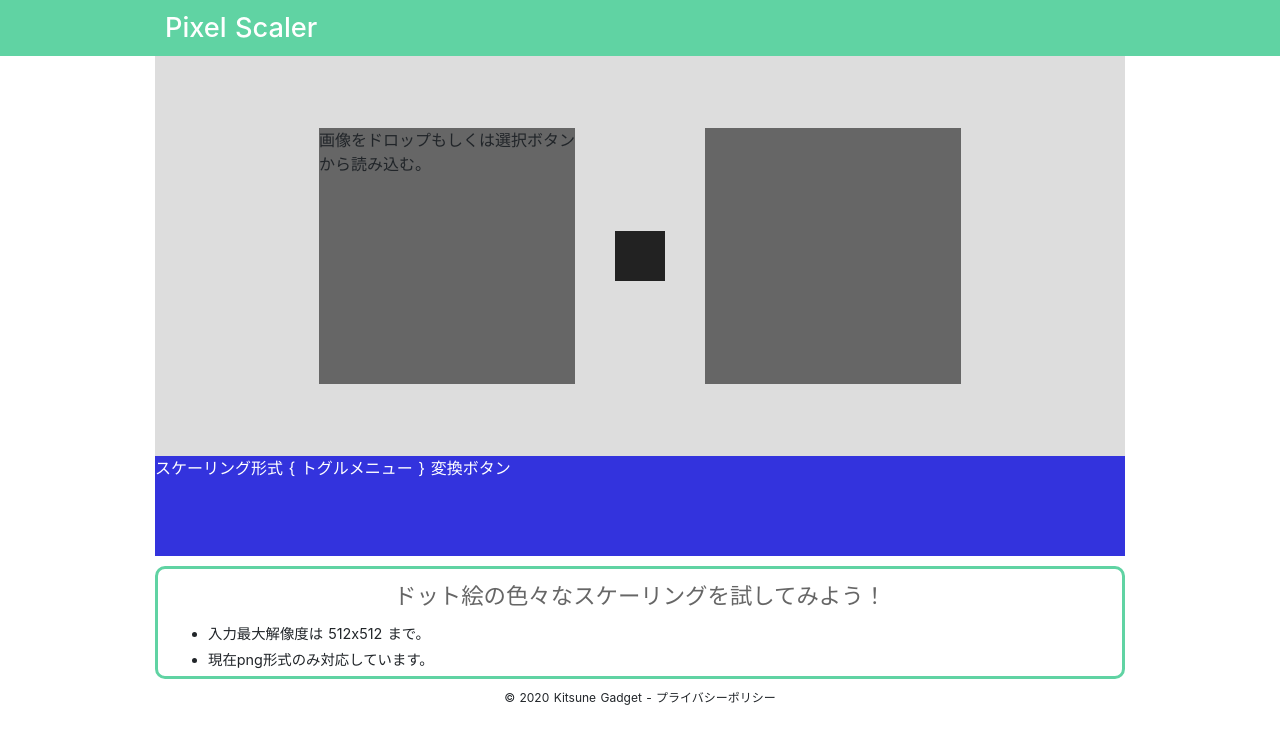
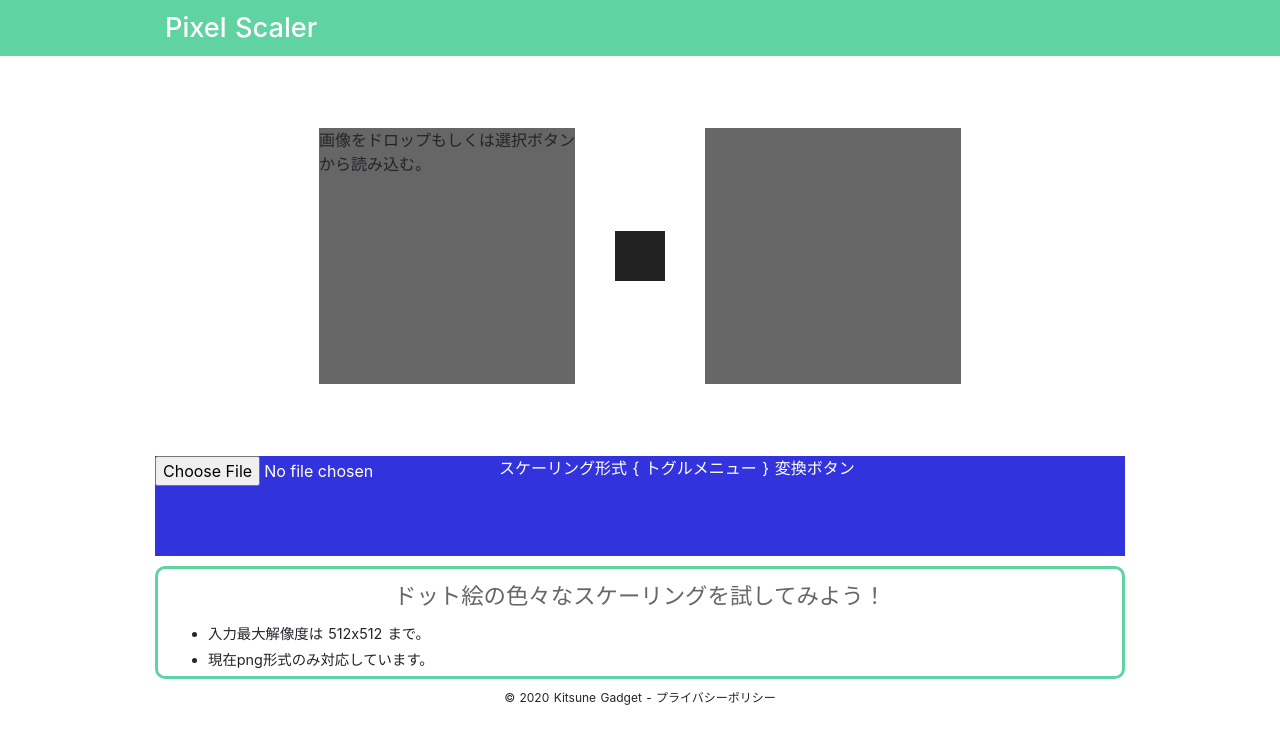
Before and after one commit to kitsunegadget/pixelart-scaler, a Nuxt app: page / in a window 1280 px wide. Shown: the top 744 px of the page. Built offline with nearby package versions, Linux system fonts and the light colour scheme.

Commit message:
ファイルドロップ時の画像読み込み実装

```diff
--- a/components/Content.vue
+++ b/components/Content.vue
@@ -4,8 +4,12 @@
       <div class="content-inside">
         <PixelScaler />
         <div class="description">
-          <span>ドット絵の色々なスケーリングを試してみよう！</span>
-          <ul v-for="note in description" :key="note" class="description-note">
+          <span>{{ description.title }}</span>
+          <ul
+            v-for="note in description.notes"
+            :key="note"
+            class="description-note"
+          >
             <li>{{ note }}</li>
           </ul>
         </div>
@@ -24,10 +28,13 @@ export default Vue.extend({
   },
   data() {
     return {
-      description: [
-        '入力最大解像度は 512x512 まで。',
-        '現在png形式のみ対応しています。'
-      ]
+      description: {
+        title: 'ドット絵の色々なスケーリングを試してみよう！',
+        notes: [
+          '入力最大解像度は 512x512 まで。',
+          '現在png形式のみ対応しています。'
+        ]
+      }
     }
   }
 })
--- a/components/content/PixelScaler.vue
+++ b/components/content/PixelScaler.vue
@@ -6,45 +6,38 @@
         変換したいドット画像をドロップ
       </div>
     </div>
-    <PixelScalerTop class="dragArea" />
-    <div class="pixel-scaler-bottom dragArea">
-      <div class="scale-style dragArea">
-        スケーリング形式 { トグルメニュー } 変換ボタン
-      </div>
-    </div>
+    <PixelScalerTop class="dragArea" :input-data="inputData" />
+    <PixelScalerBottom class="dragArea" />
   </div>
 </template>
 
 <script lang="ts">
 import Vue from 'vue'
 import PixelScalerTop from './PixelScalerTop.vue'
+import PixelScalerBottom from './PixelScalerBottom.vue'
 
 export default Vue.extend({
   components: {
-    PixelScalerTop
+    PixelScalerTop,
+    PixelScalerBottom
   },
   data() {
     return {
-      isShowOverlay: false
+      isShowOverlay: false,
+      inputData: ''
     }
   },
   mounted() {
     document.addEventListener(
-      'dragenter',
+      'dragover',
       (event: DragEvent) => {
+        event.preventDefault()
         if (event !== null && event.target !== null) {
           const elem = event.target as HTMLElement
           if (elem.className.includes('dragArea')) {
             this.isShowOverlay = true
           }
         }
-      },
-      false
-    )
-    document.addEventListener(
-      'dragover',
-      event => {
-        event.preventDefault()
       },
       false
     )
@@ -64,10 +57,22 @@ export default Vue.extend({
       'drop',
       (event: DragEvent) => {
         event.preventDefault()
-        if (event !== null && event.target !== null) {
-          const elem = event.target as HTMLElement
-          if (elem.className.includes('dragArea')) {
-            this.isShowOverlay = false
+        if (event !== null) {
+          if (event.target !== null) {
+            const elem = event.target as HTMLElement
+            if (elem.className.includes('dragArea')) {
+              this.isShowOverlay = false
+            }
+          }
+          if (
+            event.dataTransfer !== null &&
+            event.dataTransfer.files[0] !== undefined
+          ) {
+            const data = event.dataTransfer.files[0]
+            if (data.type === 'image/png') {
+              const blob = data.slice(0, data.size, data.type)
+              this.inputData = URL.createObjectURL(blob)
+            }
           }
         }
       },
@@ -99,9 +104,4 @@ export default Vue.extend({
     @include absolute-centering;
   }
 }
-.pixel-scaler-bottom {
-  height: 100px;
-  background: #3333dd;
-  color: white;
-}
 </style>
--- /dev/null
+++ b/components/content/PixelScalerBottom.vue
@@ -0,0 +1,27 @@
+<template>
+  <div class="pixel-scaler-bottom">
+    <div class="load-button">
+      <input id="inputFile" type="file" />
+    </div>
+    <div class="scale-style dragArea">
+      スケーリング形式 { トグルメニュー } 変換ボタン
+    </div>
+  </div>
+</template>
+
+<script lang="ts">
+import Vue from 'vue'
+export default Vue.extend({
+
+})
+</script>
+
+<style lang="scss">
+.pixel-scaler-bottom {
+  display: flex;
+  flex-direction: row;
+  height: 100px;
+  background: #3333dd;
+  color: white;
+}
+</style>
--- a/components/content/PixelScalerTop.vue
+++ b/components/content/PixelScalerTop.vue
@@ -1,24 +1,60 @@
 <template>
-  <div class="pixel-scaler-top">
+  <div class="pixel-scaler-top" draggable="false">
     <div class="input-image">
-      画像をドロップもしくは選択ボタンから読み込む。
+      <span v-show="!imageChanged">
+        画像をドロップもしくは選択ボタンから読み込む。
+      </span>
+      <img
+        v-show="imageChanged"
+        id="image"
+        :src="inputData"
+        draggable="false"
+      />
     </div>
     <div class="transform-arrow"></div>
     <div class="output-image"></div>
   </div>
 </template>
 
+<script lang="ts">
+import Vue from 'vue'
+export default Vue.extend({
+  props: {
+    inputData: {
+      type: String,
+      default: '',
+      required: true
+    }
+  },
+  data() {
+    return {
+      imageChanged: false
+    }
+  },
+  watch: {
+    inputData() {
+      this.imageChanged = true
+    }
+  }
+})
+</script>
 <style lang="scss">
 .pixel-scaler-top {
   @include flex-centering(row);
   height: 400px;
-  background: #ddd;
+  // background: #ddd;
 }
 .input-image {
   margin: 40px 20px;
   height: 256px;
   width: 256px;
   background: #666;
+
+  #image {
+    width: 100%;
+    height: 100%;
+    object-fit: contain;
+  }
 }
 .transform-arrow {
   height: 50px;
```
